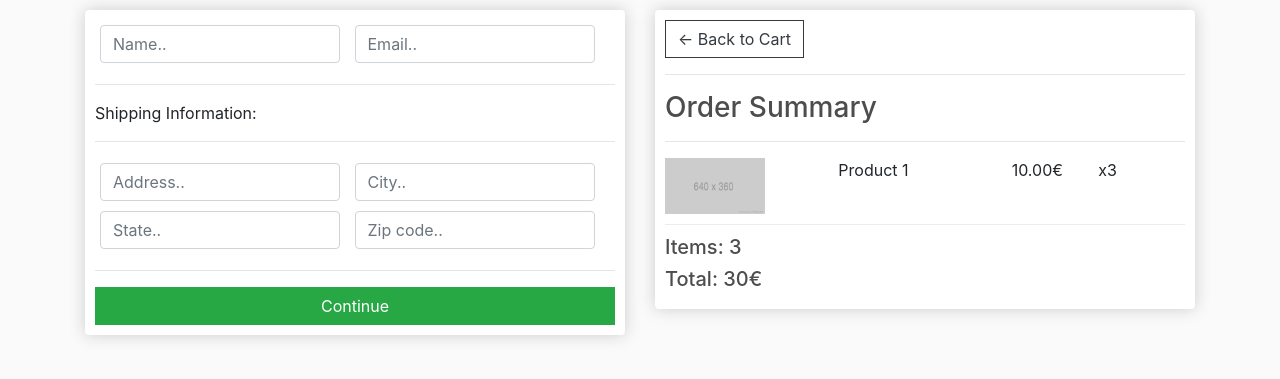
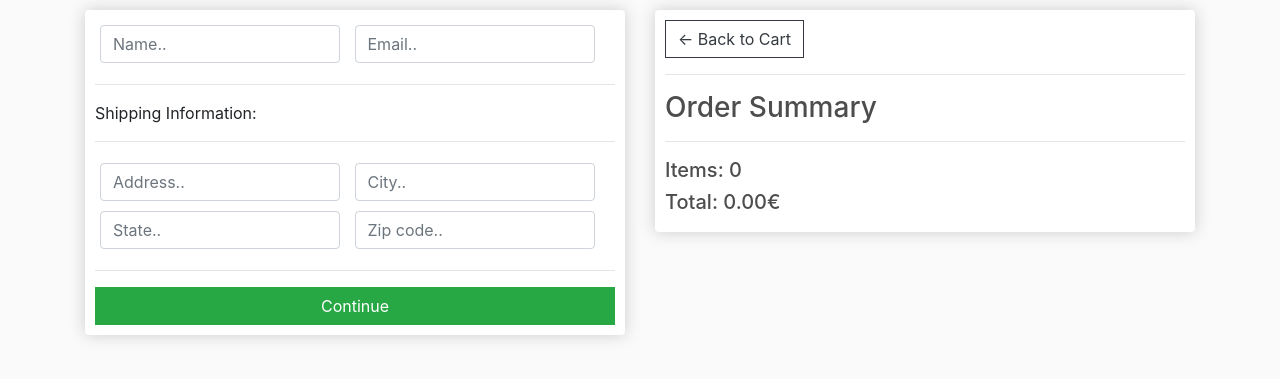
Before and after one commit to mholi21/ecommerce-web, a Django app: page /checkout/ in a window 1280 px wide. Shown: the part 57-436 px from the top of the page. Run offline with Django 3.2, Linux system fonts and the light colour scheme.

Commit message:
Add dynamic checkout

```diff
--- a/ecommerce/store/templates/store/checkout.html
+++ b/ecommerce/store/templates/store/checkout.html
@@ -49,14 +49,16 @@
                 <hr>
                 <h3>Order Summary</h3>
                 <hr>
+                {% for item in items %}
                 <div class="cart-row">
-                    <div style="flex:2"><img class="row-image" src="{% static 'images/placeholder.png' %}"></div>
-                    <div style="flex:2"><p>Product 1</p></div>
-                    <div style="flex:1"><p>10.00€</p></div>
-                    <div style="flex:1"><p>x3</p></div>
+                    <div style="flex:2"><img class="row-image" src="{{item.product.imageURL}}"></div>
+                    <div style="flex:2"><p>{{item.product.name}}</p></div>
+                    <div style="flex:1"><p>{{item.product.price|floatformat:2}}€</p></div>
+                    <div style="flex:1"><p>{{item.quantity}}</p></div>
                 </div>
-                <h5>Items:   3</h5>
-                <h5>Total:   30€</h5>
+                {% endfor %}
+                <h5>Items:   {{order.get_cart_items}}</h5>
+                <h5>Total:   {{order.get_cart_total|floatformat:2}}€</h5>
             </div>
         </div>
     </div>
--- a/ecommerce/store/views.py
+++ b/ecommerce/store/views.py
@@ -21,5 +21,14 @@ def cart(request):
     return render(request, 'store/cart.html', context)
 
 def checkout(request):
-    context = {}
+    if request.user.is_authenticated:
+        customer = request.user.customer
+        order, created = Order.objects.get_or_create(customer=customer, complete=False)
+        items = order.orderitem_set.all()
+    else:
+        #temp workaround if user not logged in
+        items = []
+        order = {'get_cart_total':0, 'get_cart_items':0}
+
+    context = {'items':items, 'order':order}
     return render(request, 'store/checkout.html', context)
```
